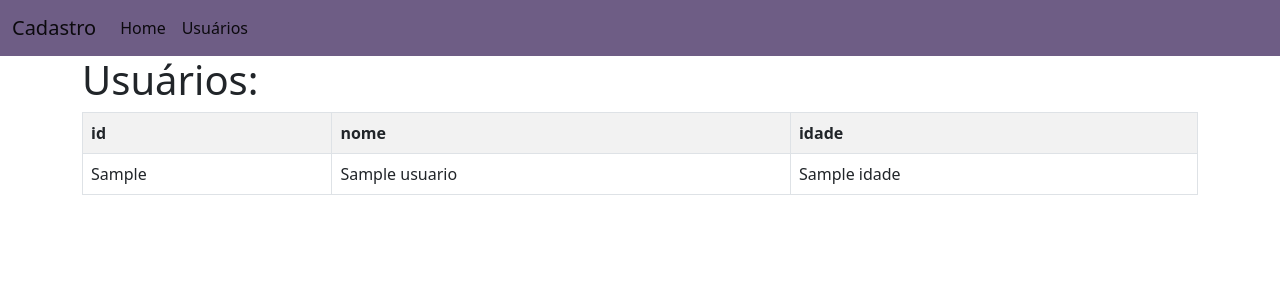
After one commit to omanoelleal/sitecadastrodjango, a Django app: template projeto_cad_users/app_cad_users/templates/usuarios/usuarios.html in a window 1280 px wide. The commit adds this page. Shown: the top 300 px of the page. Run offline with Django 3.2, Linux system fonts and the light colour scheme; the template is opened without the code that fills it: most values are stand-ins (such as "Sample title", 1, 10 or a date in 2020).

Commit message:
change html

```diff
--- a/projeto_cad_users/app_cad_users/models.py
+++ b/projeto_cad_users/app_cad_users/models.py
@@ -1,6 +1,6 @@
 from django.db import models
 
-class Usuarios(models.Model):
+class Usuario(models.Model):
     id_usuario = models.AutoField(primary_key=True)
     nome = models.TextField(max_length=255)
     idade = models.IntegerField()
--- /dev/null
+++ b/projeto_cad_users/app_cad_users/templates/usuarios/nav.html
@@ -0,0 +1,58 @@
+<!doctype html>
+<html lang="en">
+  <head>
+    <!-- Required meta tags -->
+    <meta charset="utf-8">
+    <meta name="viewport" content="width=device-width, initial-scale=1">
+
+    <!-- Bootstrap CSS -->
+    <link href="https://cdn.jsdelivr.net/npm/bootstrap@5.0.2/dist/css/bootstrap.min.css" rel="stylesheet" integrity="sha384-EVSTQN3/azprG1Anm3QDgpJLIm9Nao0Yz1ztcQTwFspd3yD65VohhpuuCOmLASjC" crossorigin="anonymous">
+
+    <title>Cadastro</title>
+  </head>
+  <body>
+    <nav style="background-color:rgb(110, 93, 133) !important;" class="navbar navbar-expand-lg navbar-light bg-light">
+      <div class="container-fluid">
+        <a class="navbar-brand" href="#">Cadastro</a>
+        <button class="navbar-toggler" type="button" data-bs-toggle="collapse" data-bs-target="#navbarNav" aria-controls="navbarNav" aria-expanded="false" aria-label="Toggle navigation">
+          <span class="navbar-toggler-icon"></span>
+        </button>
+        <div class="collapse navbar-collapse" id="navbarNav">
+          <ul class="navbar-nav">
+            <li class="nav-item">
+              <a class="nav-link active" aria-current="page" href="{% url 'home' %}">Home</a>
+            </li>
+            <li class="nav-item">
+                <a class="nav-link active" aria-current="page" href="{% url 'listagem_usuarios' %}">Usuários</a>
+              </li>
+            <!-- <li class="nav-item">
+              <a class="nav-link" href="#">Features</a>
+            </li>
+            <li class="nav-item">
+              <a class="nav-link" href="#">Pricing</a>
+            </li>
+            <li class="nav-item">
+              <a class="nav-link disabled" href="#" tabindex="-1" aria-disabled="true">Disabled</a>
+            </li> -->
+          </ul>
+        </div>
+      </div>
+    </nav>
+
+    {% block conteudo %}
+
+
+
+    {% endblock %}
+    <!-- Optional JavaScript; choose one of the two! -->
+
+    <!-- Option 1: Bootstrap Bundle with Popper -->
+    <script src="https://cdn.jsdelivr.net/npm/bootstrap@5.0.2/dist/js/bootstrap.bundle.min.js" integrity="sha384-MrcW6ZMFYlzcLA8Nl+NtUVF0sA7MsXsP1UyJoMp4YLEuNSfAP+JcXn/tWtIaxVXM" crossorigin="anonymous"></script>
+
+    <!-- Option 2: Separate Popper and Bootstrap JS -->
+    <!--
+    <script src="https://cdn.jsdelivr.net/npm/@popperjs/core@2.9.2/dist/umd/popper.min.js" integrity="sha384-IQsoLXl5PILFhosVNubq5LC7Qb9DXgDA9i+tQ8Zj3iwWAwPtgFTxbJ8NT4GN1R8p" crossorigin="anonymous"></script>
+    <script src="https://cdn.jsdelivr.net/npm/bootstrap@5.0.2/dist/js/bootstrap.min.js" integrity="sha384-cVKIPhGWiC2Al4u+LWgxfKTRIcfu0JTxR+EQDz/bgldoEyl4H0zUF0QKbrJ0EcQF" crossorigin="anonymous"></script>
+    -->
+  </body>
+</html>
--- /dev/null
+++ b/projeto_cad_users/app_cad_users/templates/usuarios/usuarios.html
@@ -0,0 +1,21 @@
+{% extends 'usuarios/nav.html' %}
+{% block conteudo %}
+<div class="container">
+    <h1>Usuários:</h1>
+    <table class="table table-bordered table-striped">
+        <tr>
+            <th>id</th>
+            <th>nome</th>
+            <th>idade</th>
+        </tr>
+        {% for usuario in usuarios %}
+        <tr>
+            <td>{{usuario.id_usuario}}</td>
+            <td>{{usuario.nome}}</td>
+            <td>{{usuario.idade}}</td>
+        </tr>
+        {% endfor %}
+    </table>
+
+</div>
+{% endblock %}
```
Also changed, not shown: projeto_cad_users/app_cad_users/templates/usuarios/home.html (+4 -50 lines), projeto_cad_users/app_cad_users/views.py (+12 -1 lines), projeto_cad_users/app_cad_users/migrations/0002_rename_usuarios_usuario.py (added), projeto_cad_users/db.sqlite3.
